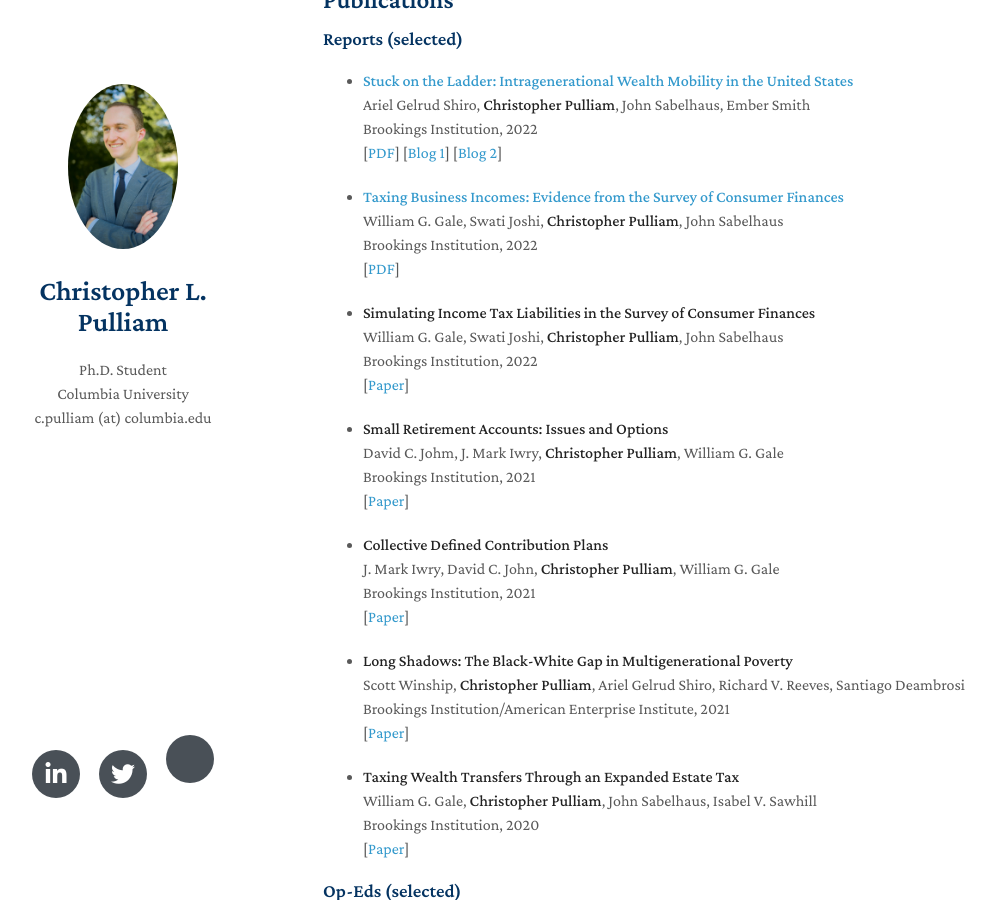
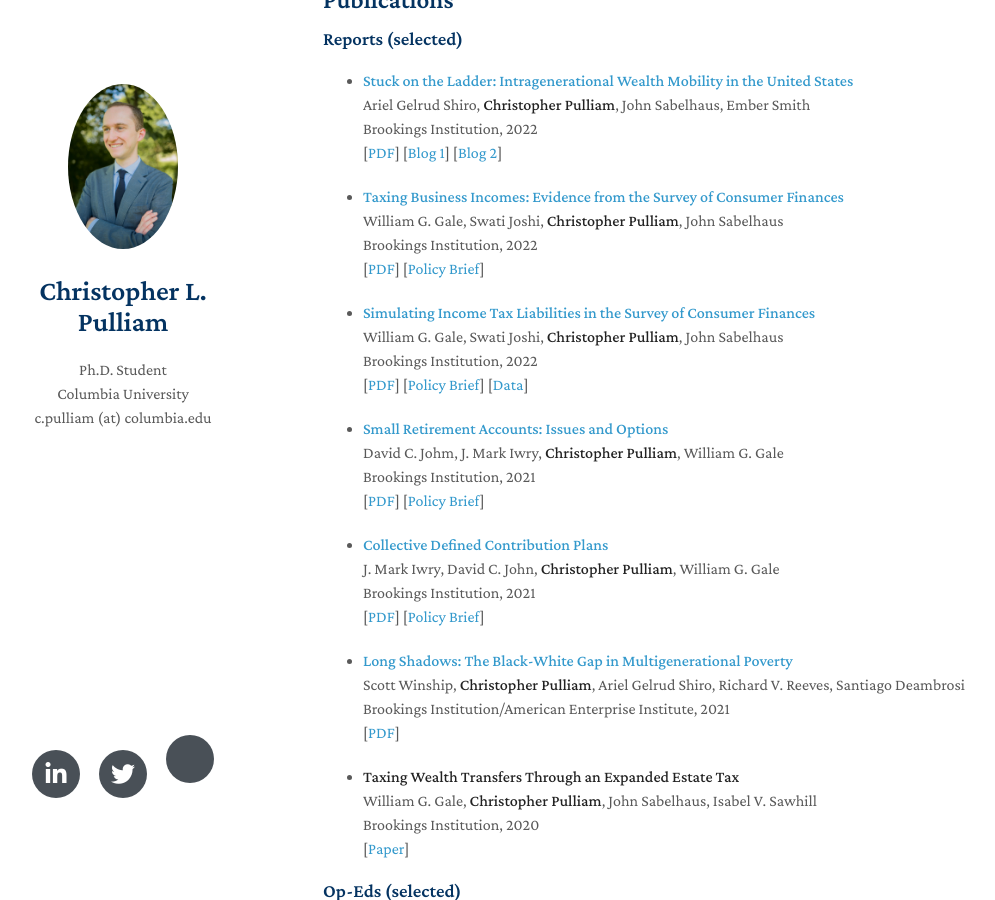
Before and after one commit to christopher-pulliam/oldsite, a Jekyll site: the page built from index.md, in a window 1280 px wide and 900 px high, scrolled down 754 px. Shown: the whole window, without its empty margins (147-1142 px from the left). Built offline with Jekyll 4.4.1, drawn with Linux system fonts in a browser that asks for light colours; nearby versions of some CDN libraries; a style sheet for code colours, icons or effects is not loaded.

Commit message:
Update index.md

```diff
--- a/index.md
+++ b/index.md
@@ -57,39 +57,39 @@ layout: homepage
   <br>
   Brookings Institution, 2022
   <br>
-  [[PDF](https://www.brookings.edu/wp-content/uploads/2022/01/20220223_TPC_TaxingBusinessIncome_Report_Final.pdf)]
+  [[PDF](https://www.brookings.edu/wp-content/uploads/2022/01/20220223_TPC_TaxingBusinessIncome_Report_Final.pdf)] [[Policy Brief](https://www.brookings.edu/wp-content/uploads/2022/01/20220223_TPC_TaxingBusinessIncome_PolicyBrief_Final.pdf)]
 
-- **Simulating Income Tax Liabilities in the Survey of Consumer Finances**
+- **[Simulating Income Tax Liabilities in the Survey of Consumer Finances](https://www.brookings.edu/research/simulating-income-tax-liabilities-in-the-survey-of-consumer-finances/)**
   <br>
   William G. Gale, Swati Joshi, **Christopher Pulliam**, John Sabelhaus
   <br>
   Brookings Institution, 2022
   <br>
-  [[Paper](https://www.brookings.edu/research/simulating-income-tax-liabilities-in-the-survey-of-consumer-finances/)]
+  [[PDF](https://www.brookings.edu/wp-content/uploads/2022/01/20220216_TPC_SimulatingLiability_Report_Final.pdf)] [[Policy Brief](https://www.brookings.edu/wp-content/uploads/2022/01/20220216_TPC_SimulatingLiability_PolicyBrief_Final.pdf)] [[Data](https://www.brookings.edu/wp-content/uploads/2022/01/scf.taxsim.zip)]
 
-- **Small Retirement Accounts: Issues and Options**
+- **[Small Retirement Accounts: Issues and Options](https://www.brookings.edu/research/small-retirement-accounts-issues-and-options/)**
   <br>
   David C. Johm, J. Mark Iwry, **Christopher Pulliam**, William G. Gale
   <br>
   Brookings Institution, 2021
   <br>
-  [[Paper](https://www.brookings.edu/research/small-retirement-accounts-issues-and-options/)]
+  [[PDF](https://www.brookings.edu/wp-content/uploads/2021/09/20211123_SmallAccountFinal.pdf)] [[Policy Brief](https://www.brookings.edu/wp-content/uploads/2021/09/20211123_SmallAccountPolicyBrief.pdf)]
 
-- **Collective Defined Contribution Plans**
+- **[Collective Defined Contribution Plans](https://www.brookings.edu/research/collective-defined-contribution-plans/)**
   <br>
   J. Mark Iwry, David C. John, **Christopher Pulliam**, William G. Gale
   <br>
   Brookings Institution, 2021
   <br>
-  [[Paper](https://www.brookings.edu/research/collective-defined-contribution-plans/)]
+  [[PDF](https://www.brookings.edu/wp-content/uploads/2021/09/20211203_RSP_CDC-final-paper-layout.pdf)] [[Policy Brief](https://www.brookings.edu/wp-content/uploads/2021/09/20211203_RSP_CDC-PB-final-layout.pdf)]
 
-- **Long Shadows: The Black-White Gap in Multigenerational Poverty**
+- **[Long Shadows: The Black-White Gap in Multigenerational Poverty](https://www.brookings.edu/research/long-shadows-the-black-white-gap-in-multigenerational-poverty/)**
   <br>
   Scott Winship, **Christopher Pulliam**, Ariel Gelrud Shiro, Richard V. Reeves, Santiago Deambrosi
   <br>
   Brookings Institution/American Enterprise Institute, 2021
   <br>
-  [[Paper](https://www.brookings.edu/research/long-shadows-the-black-white-gap-in-multigenerational-poverty/)]
+  [[PDF](https://www.brookings.edu/wp-content/uploads/2021/06/Long-Shadows_Final.pdf)]
 
 - **Taxing Wealth Transfers Through an Expanded Estate Tax**
   <br>
```
